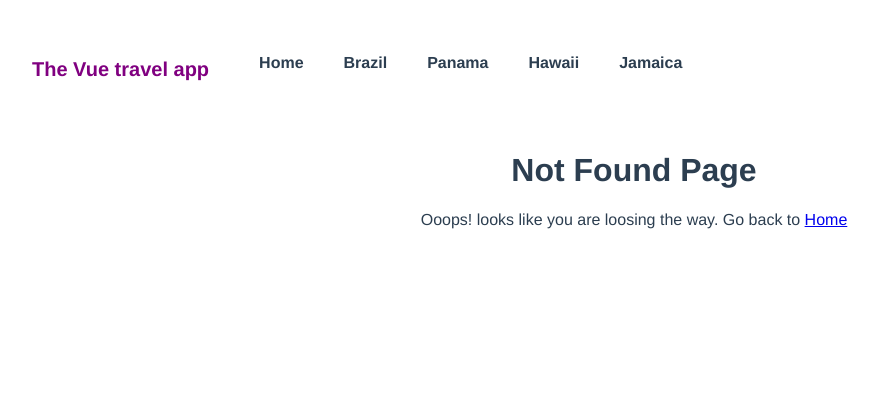
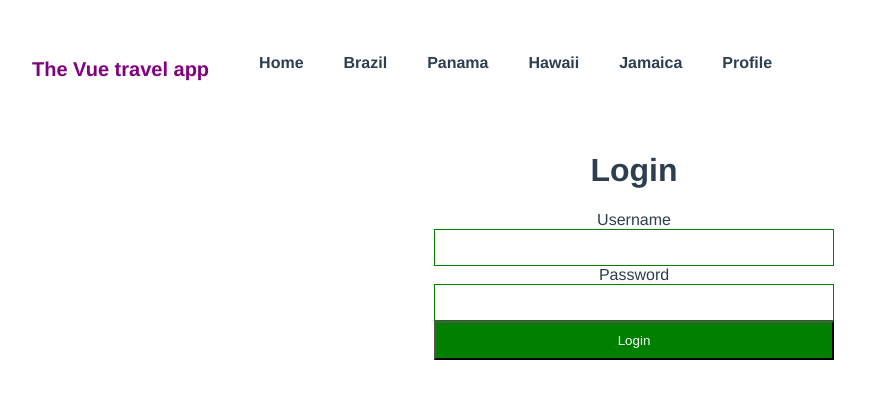
Before and after one commit to ysflghou/vue-travel-app, a Vue app: page /login in a window 1280 px wide. Before the commit this address had no page. Shown: the top 398 px of the page, without its empty margins (6-884 px from the left). Built offline with nearby package versions, Linux system fonts and the light colour scheme.

Commit message:
Add simple fake authentication

```diff
--- a/src/App.vue
+++ b/src/App.vue
@@ -35,4 +35,14 @@
 #nav a.router-link-exact-active {
   color: #42b983;
 }
+.input {
+  border: 1px solid green;
+  padding: 10px;
+  margin-bottom: 20;
+}
+.btn {
+  background-color: green;
+  color: white;
+  padding: 10px;
+}
 </style>
--- a/src/components/TheNavigation.vue
+++ b/src/components/TheNavigation.vue
@@ -9,6 +9,9 @@
         <router-link
           :to="{name: 'DestinationDetails', params: {slug: destination.slug}}"
         >{{destination.name}}</router-link>
+      </li>
+      <li class="links">
+        <router-link to="/user">Profile</router-link>
       </li>
     </ul>
   </nav>
--- a/src/router/index.js
+++ b/src/router/index.js
@@ -58,6 +58,19 @@
     }
   },
   {
+    path: "/user",
+    name: "user",
+    component: () => import(/* webpackChunkName: "user" */ "../views/User"),
+    meta: {
+      requiresAuth: true
+    }
+  },
+  {
+    path: "/login",
+    name: "login",
+    component: () => import(/* webpackChunkName: "login" */ "../views/Login")
+  },
+  {
     path: "/404",
     alias: "*",
     name: "NotFound",
@@ -72,4 +85,18 @@
   routes
 });
 
+router.beforeEach((to, from, next) => {
+  if (to.matched.some(record => record.meta.requiresAuth)) {
+    if (!store.user) {
+      next({
+        name: "login"
+      });
+    } else {
+      next();
+    }
+  } else {
+    next();
+  }
+});
+
 export default router;
--- a/src/store.js
+++ b/src/store.js
@@ -1,4 +1,5 @@
 export default {
+  user: null,
   destinations: [
     {
       name: "Brazil",
--- /dev/null
+++ b/src/views/Login.vue
@@ -0,0 +1,37 @@
+<template>
+  <div class="login">
+    <h1>Login</h1>
+    <div class="form">
+      <label for="username">Username</label>
+      <input v-model="username" type="text" name="username" class="input" />
+      <label for="password">Password</label>
+      <input v-model="password" type="text" name="password" class="input" />
+      <button @click="login" class="btn">Login</button>
+    </div>
+  </div>
+</template>
+<script>
+import store from "@/store.js";
+export default {
+  data() {
+    return {
+      username: null,
+      password: null
+    };
+  },
+  methods: {
+    login() {
+      store.user = this.username;
+      this.$router.push("/user");
+    }
+  }
+};
+</script>
+<style scoped>
+.form {
+  display: flex;
+  flex-direction: column;
+  max-width: 400px;
+  margin: 0 auto;
+}
+</style>
--- /dev/null
+++ b/src/views/User.vue
@@ -0,0 +1,22 @@
+<template>
+  <div>
+    <h2>Hello {{user}}, your adventure ends here ...</h2>
+    <button @click="logOut" class="btn">Log out</button>
+  </div>
+</template>
+<script>
+import store from "@/store.js";
+export default {
+  data() {
+    return {
+      user: store.user
+    };
+  },
+  methods: {
+    logOut() {
+      store.user == null;
+      this.$router.push("/login");
+    }
+  }
+};
+</script>
```
